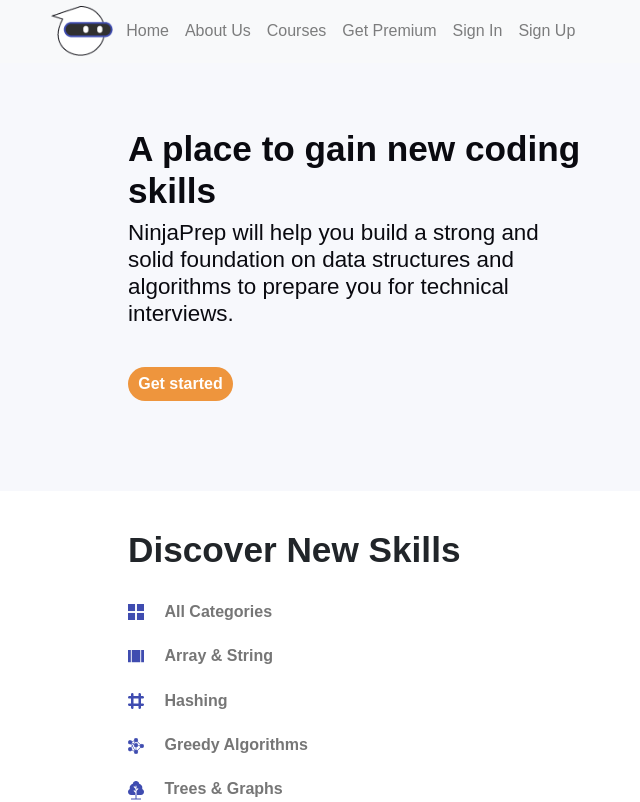
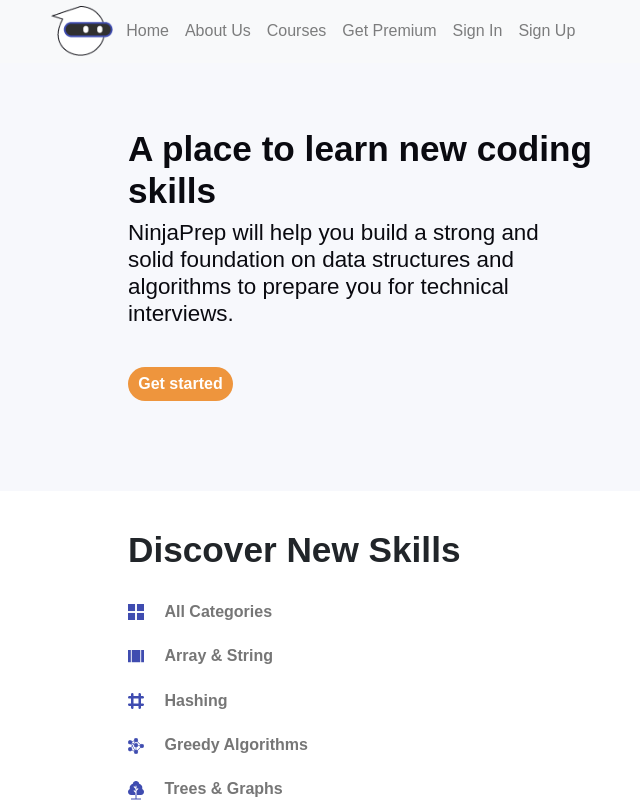
Before and after one commit to enthusiastdev121/ninja-prep, a React (Create React App) app in the folder client/: page / in a window 1280 px wide. Shown: the top 802 px of the page, without its empty margins (0-640 px from the left). Built offline with nearby package versions, Linux system fonts and the light colour scheme.

Commit message:
A place to learn new coding skills

```diff
--- a/client/src/components/Header.jsx
+++ b/client/src/components/Header.jsx
@@ -5,7 +5,7 @@ const Header = (props) => {
 	return (
 		<div className="header">
 			<div className="header-title">
-				<h1 className="bold">A place to gain new coding skills</h1>
+				<h1 className="bold">A place to learn new coding skills</h1>
 			</div>
 			<div className="header-description">
 				<h2>
```
